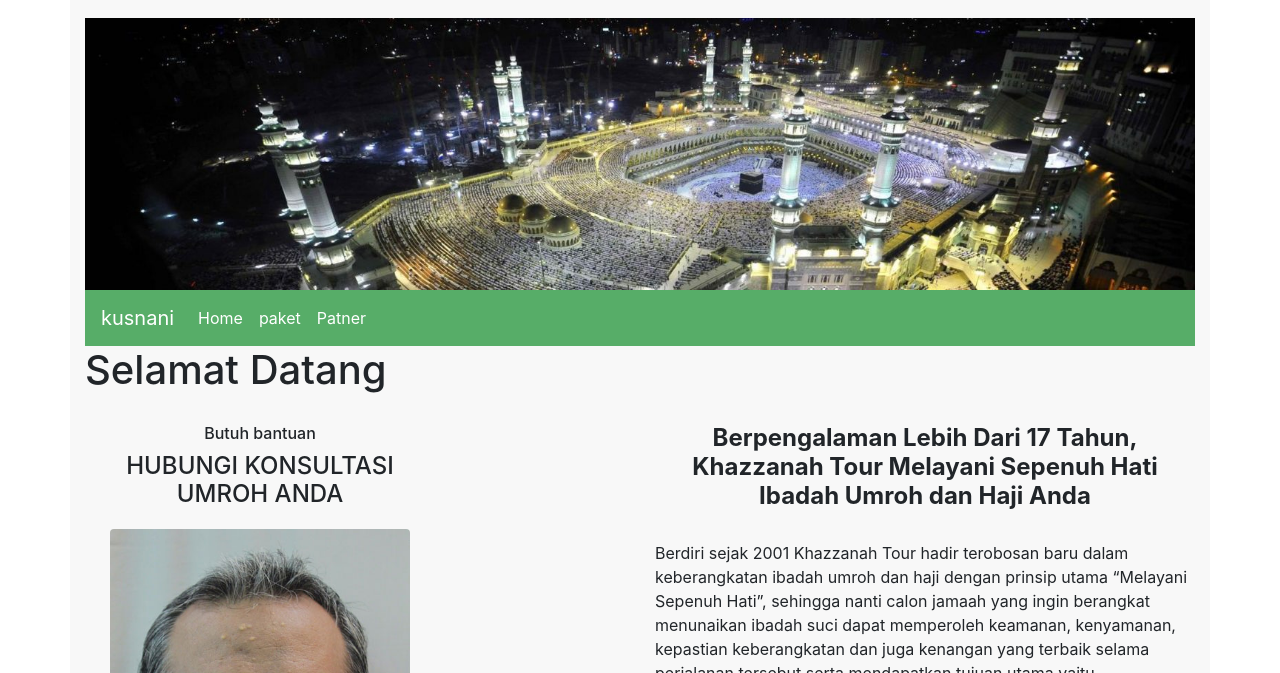
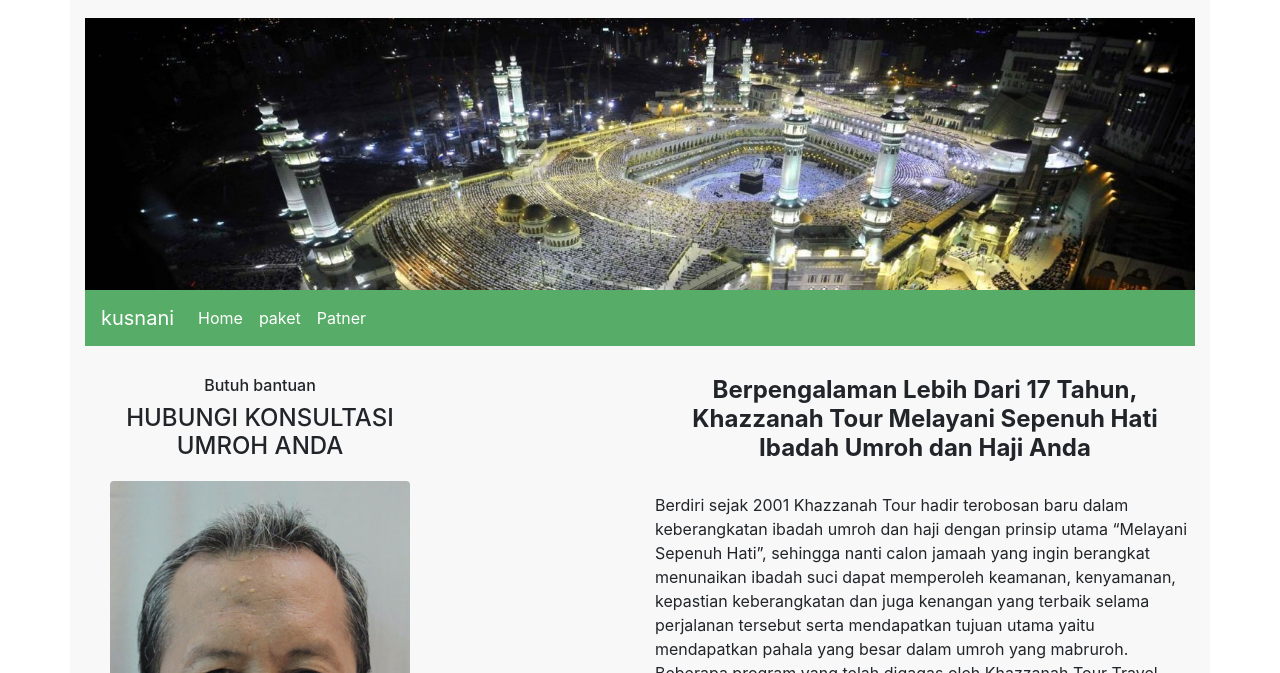
Before and after one commit to kusnani/test, a plain HTML site: page index.html in a window 1280 px wide. Shown: the part 127-800 px from the top of the page. Drawn offline with nearby package versions, Linux system fonts and the light colour scheme.

Commit message:
hapus selamat datang

```diff
--- a/index.html
+++ b/index.html
@@ -80,7 +80,7 @@
         </div>
       </nav>
       <!-- Akhir Navbar -->
-            <h1>Selamat Datang</h1>
+
       <!--Foto Kusnani -->
       <section class="page-scroll kontak-kusnani" id="home">
         <div class="row">
```
